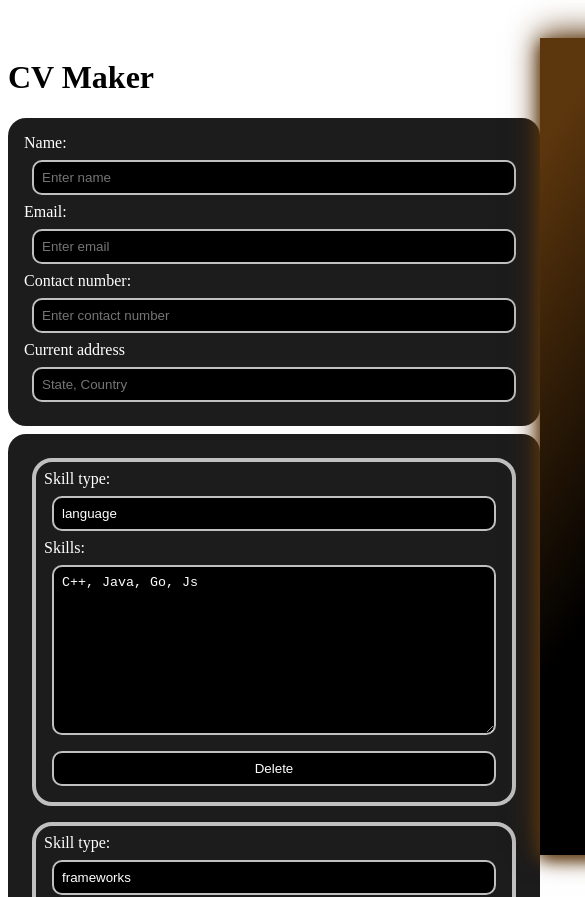
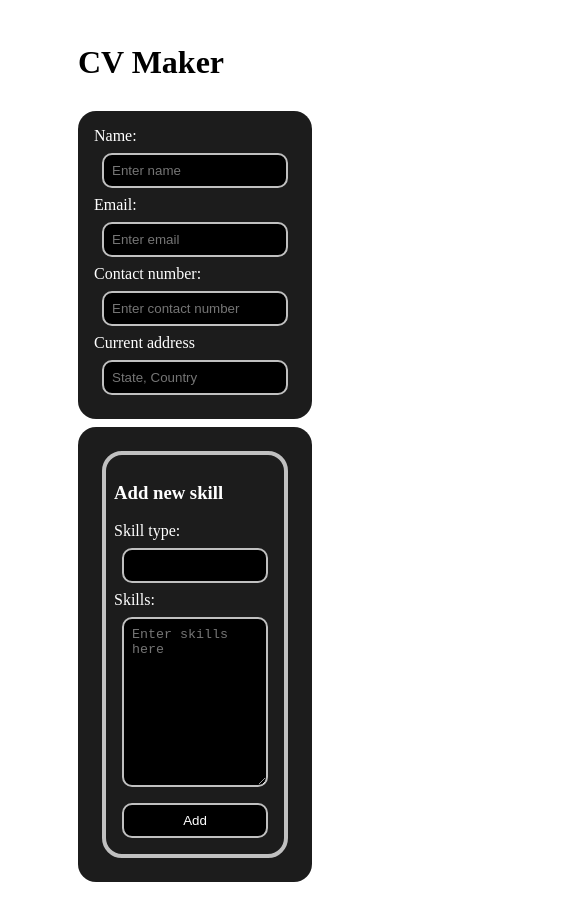
Before and after one commit to AnuragYadav404/cv-application, a React (Vite) app in the folder cv-application/: page / in a window 390 px wide. Shown: the top 897 px of the page, 585 px wide, since content can reach past the window. Built offline with nearby package versions, Linux system fonts and the light colour scheme.

Commit message:
Styling that works for now
Added media queries ofr width<1400 px.

```diff
--- a/cv-application/src/App.css
+++ b/cv-application/src/App.css
@@ -1,9 +1,7 @@
 .cvApp {
-  display: grid;
-  grid-template-areas: "cvForm cvPreview";
-  grid-template-columns: repeat(2, auto);
-  justify-content: space-evenly;
-  padding: 30px 0;
+  display: flex;
+  justify-content: space-around;
+  padding: 15px 0;
 }
 
 ul {
@@ -18,7 +16,11 @@ li {
 .cvForm {
   grid-area: cvForm;
   justify-self: center;
-  display: block;
+  display: flex;
+  flex-direction: column;
+  flex-grow: 1;
+  min-width: 20vw;
+  max-width: 25vw;
 }
 
 .cvPreview {
@@ -29,6 +31,7 @@ li {
     #000 73%,
     #5c360d 94%
   );
+  flex-grow: 1;
   box-shadow: 0 5px 15px #5c360d, 0 -5px 30px #5c360d;
   color: white;
   font-family: Montserrat, sans-serif;
@@ -36,12 +39,14 @@ li {
   grid-area: cvPreview;
   min-height: 90vh;
   max-height: 95vh;
+  min-width: 35vw;
+  max-width: 45vw;
   overflow-y: auto;
   padding: 15px 75px 0 85px;
   position: -webkit-sticky;
   position: sticky;
   top: 30px;
-  width: 21cm;
+  /* width: 21cm; */
   display: block;
 }
 
@@ -63,7 +68,8 @@ li {
   background-color: #1c1c1c;
   border-radius: 18px;
   padding: 16px;
-  width: 500px;
+  min-width: 15vw;
+  /* width: 500px; */
   /* max-width: 200px; */
 }
 
@@ -181,11 +187,12 @@ li {
 }
 
 .skillDisplaySection {
-  background-color: black;
+  /* background-color: black; */
   color: white;
   padding: 8px;
   margin: 8px;
   border-radius: 10px;
+
   box-shadow: none;
   border: 2px solid silver;
 }
@@ -208,3 +215,20 @@ li {
   margin: 0px;
   padding: 0px;
 }
+
+@media (max-width: 1400px) {
+  .cvApp {
+    display: flex;
+    flex-direction: column;
+    align-items: center;
+    padding: 15px; /* Adjust padding as needed */
+  }
+  .cvForm {
+    min-width: 60vw;
+  }
+  .cvPreview {
+    min-width: 60vw;
+  }
+
+  /* Additional styles for other elements if needed */
+}
--- a/cv-application/src/App.jsx
+++ b/cv-application/src/App.jsx
@@ -19,7 +19,7 @@ function App() {
   const [education, setEducation] = useState([]);
   const [projects, setProjects] = useState([])
 
-  const [skills, setNewSkills] = useState(initialSkills);
+  const [skills, setNewSkills] = useState([]);
   return (
     <div className="cvApp">
       <div className="cvForm">
@@ -109,17 +109,6 @@ function App() {
   );
 }
 
-let initialSkills = [
-  {
-    id: "language",
-    "name": "language",
-    "info" : "C++, Java, Go, Js"
-  },
-  {
-    id: "frameworks",
-    "name": "frameworks",
-    "info" : "React, Node, Django"
-  }
-]
+
 
 export default App;
```
